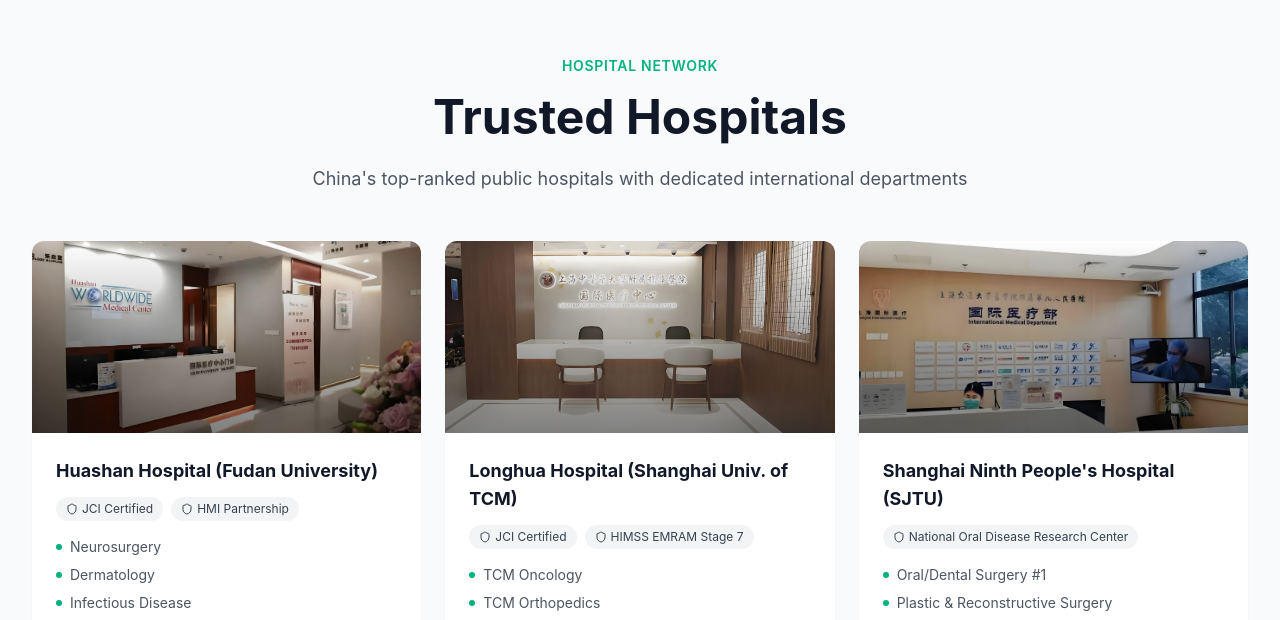
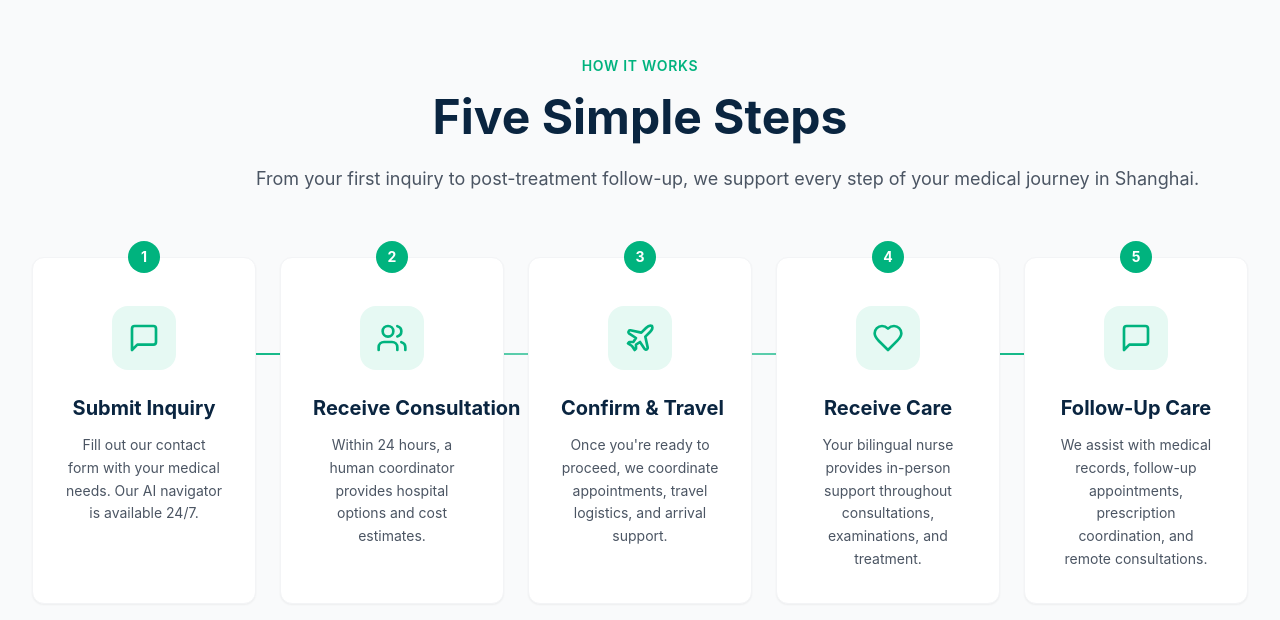
Before and after one commit to linglingsaiko/ShanghaiMed, a Next.js app: page / in a window 1280 px wide. Shown: the part 3180-3800 px from the top of the page. Built offline with nearby package versions, Linux system fonts and the light colour scheme; no server answers.

Commit message:
remove duplicate FeaturedHospitals section

```diff
--- a/app/page.tsx
+++ b/app/page.tsx
@@ -1,6 +1,5 @@
 import Hero from '@/components/sections/Hero'
 import WhyShanghai from '@/components/sections/WhyShanghai'
-import FeaturedHospitals from '@/components/sections/FeaturedHospitals'
 import HowItWorks from '@/components/sections/HowItWorks'
 import ProcessFlow from '@/components/sections/ProcessFlow'
 import TreatmentAreas from '@/components/sections/TreatmentAreas'
@@ -15,7 +14,6 @@ export default function HomePage() {
     <>
       <Hero />
       <WhyShanghai />
-      <FeaturedHospitals />
       <HowItWorks />
       <ProcessFlow />
       <TreatmentAreas />
```
